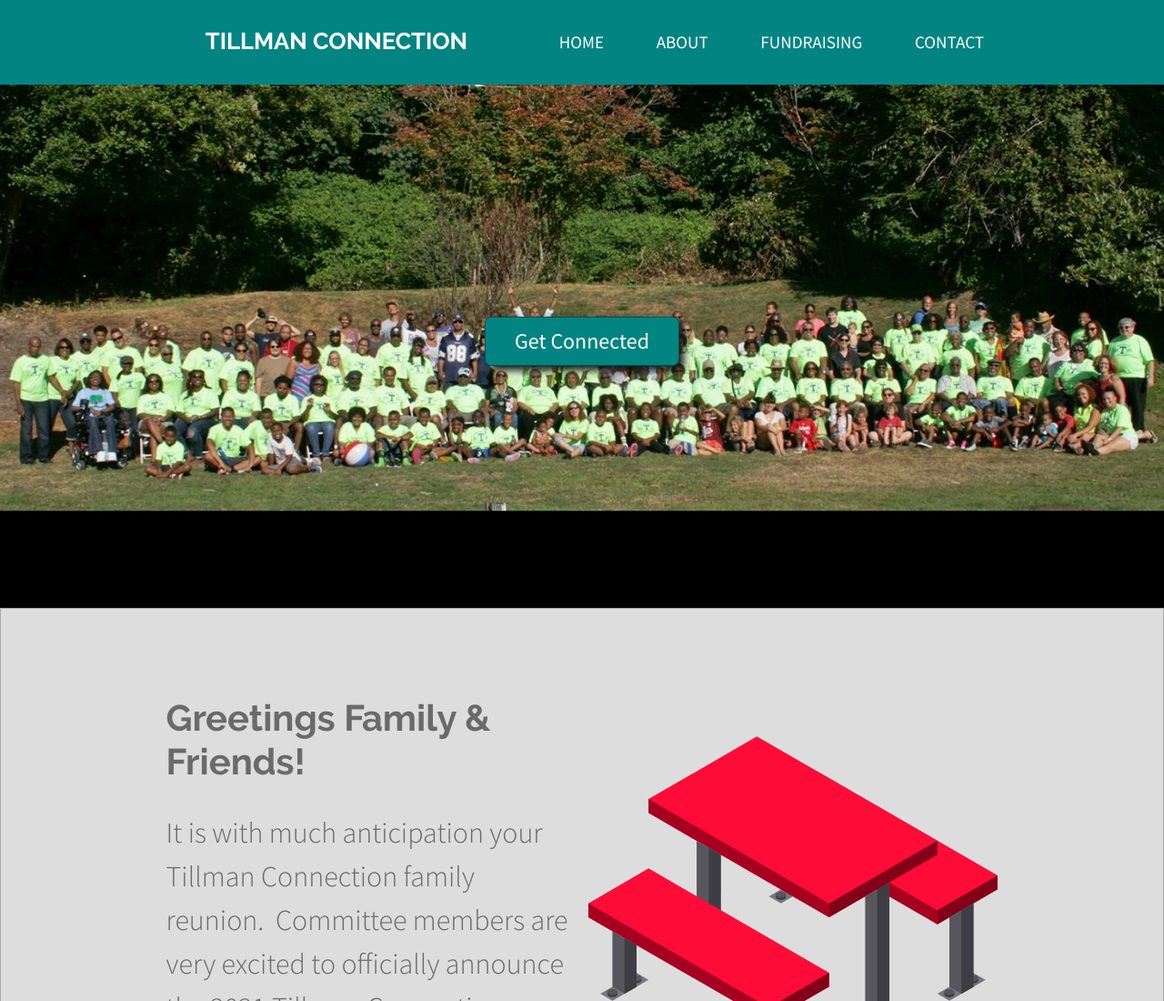
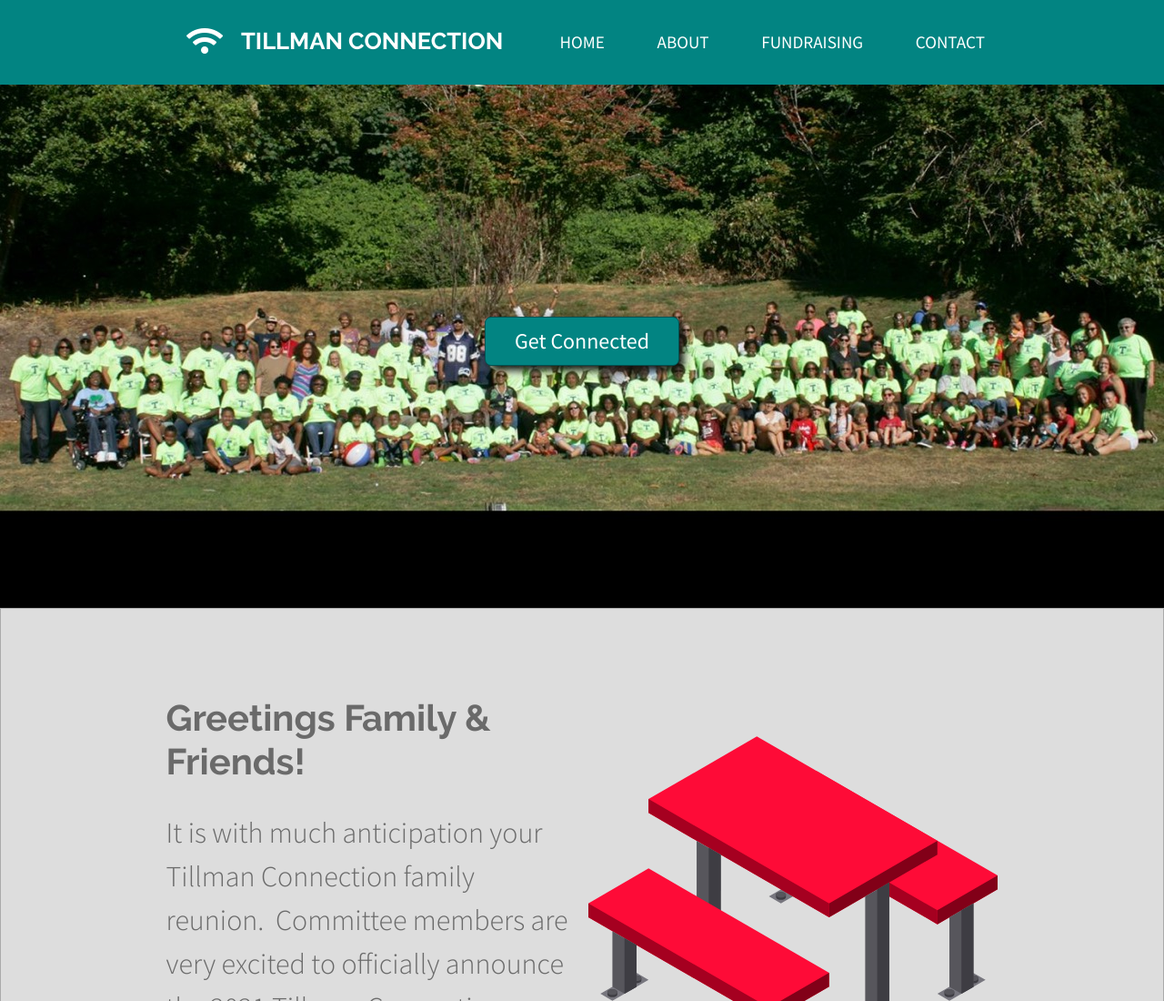
Before and after one commit to luminoushilt/tillmanconnection, a website: page prototype/index.pug in a window 1280 px wide. Shown: the top 1100 px of the page at 91% size. Drawn offline with nearby package versions, Linux system fonts and the light colour scheme; files that its build step writes are made by us from their sources; files whose address does not match are found by name.

Commit message:
Add wifi connection symbol to site title as a logo.

```diff
--- a/prototype/assets/css/layout/_navbar.sass
+++ b/prototype/assets/css/layout/_navbar.sass
@@ -1,7 +1,3 @@
-/* ========================
-		Navigation
-	======================= */
-
 .navbar-brand
 	align-items: center
 	background-color: $tillman
@@ -15,8 +11,15 @@
 	width: 100vw
 
 .brand-logo
+	display: flex
 	margin: 1rem 0 1.1rem 2.5rem
 	text-decoration: none
+
+	.tillman-connection
+		color: $white
+		font-size: 1.5rem
+		padding-top: 3px
+		padding-right: 10px
 
 .navbar-company-name
 	color: $white
@@ -114,13 +117,17 @@
 		justify-content: space-around
 		text-align: left
 		display: grid
-		grid-template-columns: 1fr auto minmax(600px, 3fr) 1fr
+		grid-template-columns: 1fr minmax(400px, 2fr) minmax(550px, 3fr) 1fr
 
 		.brand-logo
 			align-self: center
 			display: flex
 			flex-direction: row
 			grid-column: 2/3
+
+			.tillman-connection
+				font-size: 2rem
+				padding-right: 0
 
 			.navbar-company-name
 				display: inline-block
--- a/prototype/assets/inc/banner.pug
+++ b/prototype/assets/inc/banner.pug
@@ -2,7 +2,7 @@
 
 header.navbar-brand
 	a.brand-logo(href='./')
-		//- img(src='../assets/img/luminous_logo_nav.svg', alt='Company Logo', width='40', height='40')
+		<i class="fas fa-wifi tillman-connection"></i>
 		<span class="navbar-company-name">Tillman Connection</span>
 	input#navbar-toggle.navbar-toggle(type='checkbox', name='navbar-toggle')
 	label.navbar-toggle-label(for='navbar-toggle')
```
